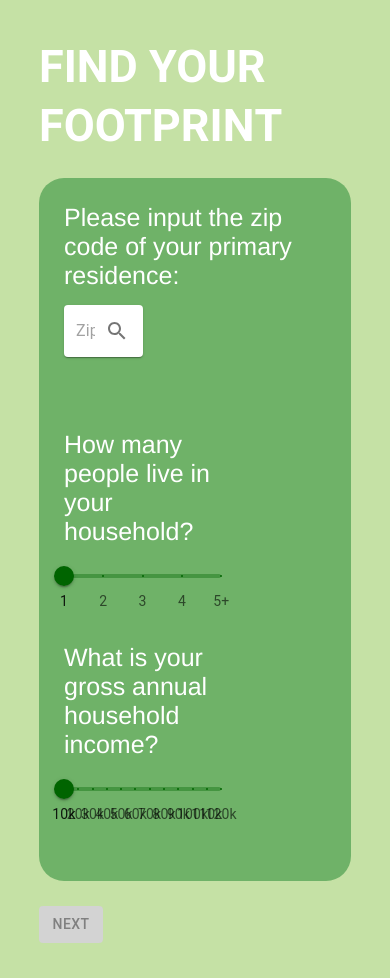
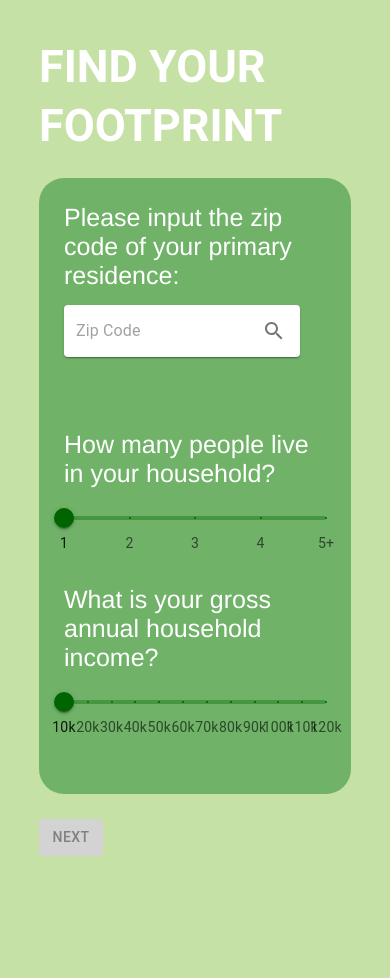
Before and after one commit to szaccagni/carbon-footprint-calc, a React (Create React App) app: page / in a window 390 px wide. Both pictures are taken after a click on the button "TAKE THE QUIZ". After the commit the page ends 891 px from the top, so only its background shows below. Built offline with nearby package versions, Linux system fonts and the light colour scheme.

Commit message:
adds media query

```diff
--- a/src/QuizQuestions/HouseholdQuestions.jsx
+++ b/src/QuizQuestions/HouseholdQuestions.jsx
@@ -78,7 +78,7 @@ export default function QuizQuestions({answers, setAnswers}) {
 
     return (
         <div>
-            <div style={{width: '60%', marginTop: '20px', marginBottom: '20px'}}>
+            <div style={{marginTop: '20px', marginBottom: '20px'}} className='slider'>
                 <div className='question-text'>How many people live in your household?</div>
                 <Slider
                     aria-label="household members"
@@ -95,7 +95,7 @@ export default function QuizQuestions({answers, setAnswers}) {
                     }}
                 />
             </div>
-            <div style={{width: '60%', marginBottom: '20px'}}>
+            <div style={{ marginBottom: '20px'}} className='slider'>
                 <div className='question-text'>What is your gross annual household income?</div>
                 <Slider
                     aria-label="household income"
--- a/src/Result/Result.jsx
+++ b/src/Result/Result.jsx
@@ -4,7 +4,7 @@ import Button from '@mui/material/Button';
 export default function Result({zipCodeData, resetQuiz, results, recommendations}) {
     const usAvg = 49.75
     const backgroundColorResult = results.total > usAvg ? 'darkred' : 'darkgreen'
-    const resultsSummary = `Your footprint is ${results.total > usAvg ? 'higher' : 'lower'} than the United States average${results.total > usAvg ? '' : ', Nice Job!'}`
+    const resultsSummary = `Your footprint is ${results.total > usAvg ? 'higher' : 'lower'} than the United States average${results.total > usAvg ? '' : ', nice job!'}`
 
     return (
         <div className='result-page'>
--- a/src/ZipCode/ZipCode.jsx
+++ b/src/ZipCode/ZipCode.jsx
@@ -30,7 +30,7 @@ export default function ZipCode({zipCode, setZipCode, findZip, location, locatio
             <div className='question-text'>Please input the zip code of your primary residence:</div>
             <Paper
                 component="form"
-                style={{ padding: '4px', display: 'flex', alignItems: 'center', width: '30%' }}
+                className='zip-code'
                 onSubmit={handleSubmit}
             >
                 <InputBase
--- a/src/index.css
+++ b/src/index.css
@@ -98,6 +98,10 @@ body {
   border-radius: 25px;
 }
 
+.result-large-bottom ul {
+  padding: 0;
+}
+
 .pie-chart-container {
   width: 80%;
   margin: 5px auto
@@ -142,3 +146,30 @@ body {
 .css-1vovazs.Mui-focused {
   color: rgba(0, 0, 0, 0.6) !important;
 }
+
+.zip-code {
+  padding: 4px;
+  display: flex;
+  align-items: center;
+  width: 30%;
+}
+
+.slider {
+  width: 60%;
+}
+
+@media screen and (max-width: 550px) {
+  .quiz-result {
+    height: auto;
+    display: flex;
+    flex-direction: column;
+  }
+
+  .zip-code {
+    width: 90%;
+  }
+
+  .slider {
+    width: 100%;
+  }
+}
```
